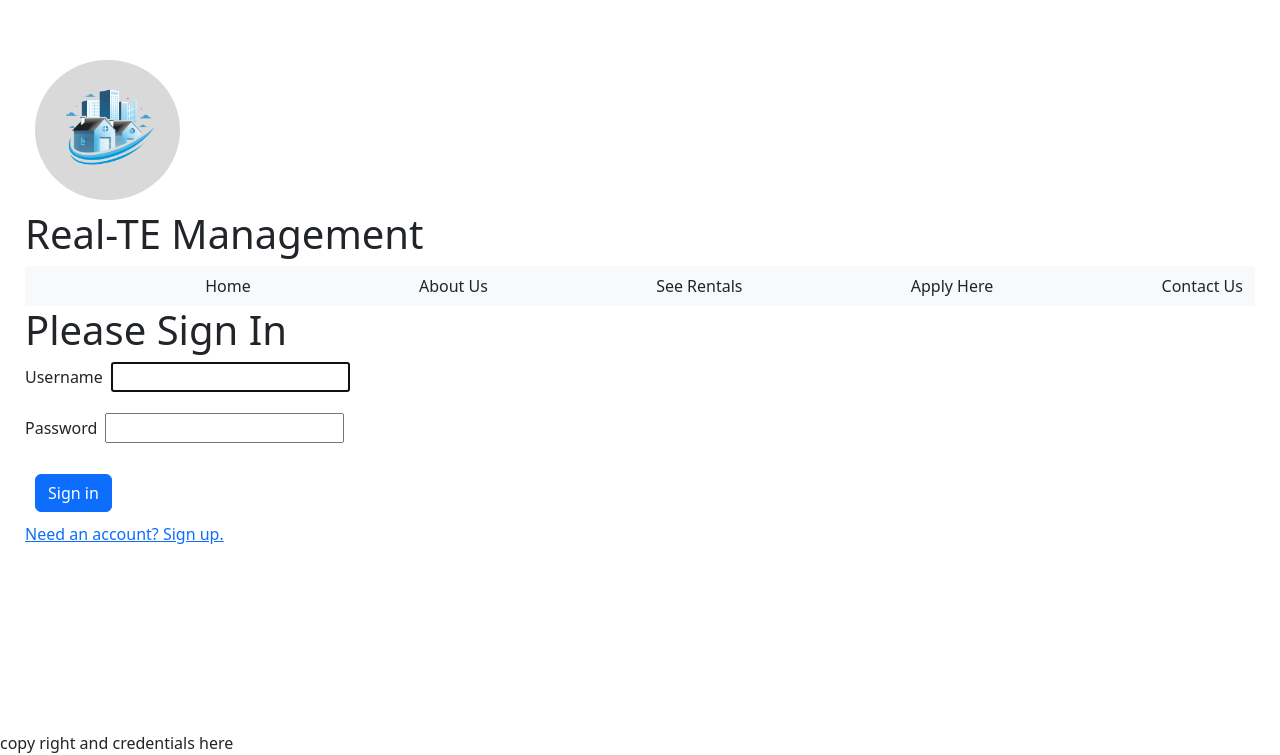
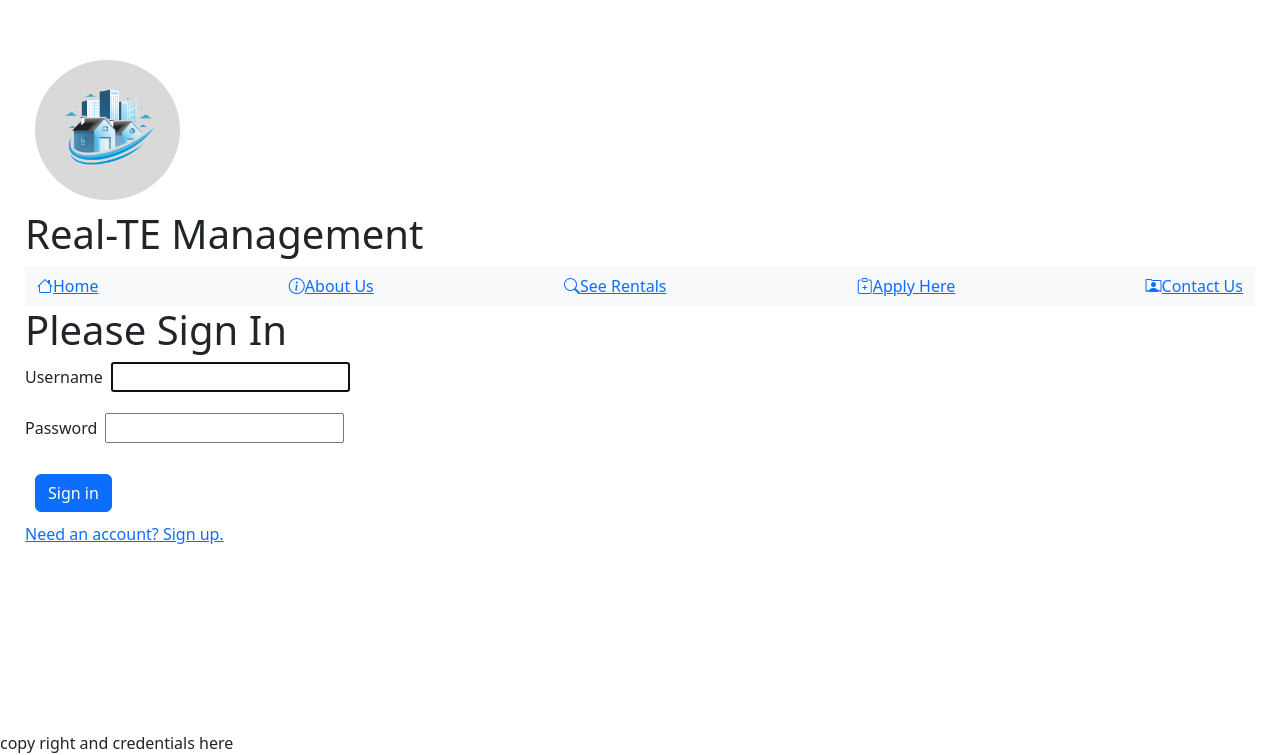
Before and after one commit to shann0n5/m03-capstone-final, a Vue app in the folder capstone/vue/: page /login in a window 1280 px wide. Shown: the part 119-874 px from the top of the page. Built offline with nearby package versions, Linux system fonts and the light colour scheme.

Commit message:
added symbols in navigation

```diff
--- a/capstone/vue/src/App.vue
+++ b/capstone/vue/src/App.vue
@@ -7,7 +7,6 @@
     <div id="capstone-app">
       <nav  class="navbar navbar-expand-lg bg-body-tertiary">
         <div class="container-fluid">
-          <i class="bi bi-house"></i>
 
           <!-- <router-link v-bind:to="{name: 'home' }">Home</router-link>&nbsp;|&nbsp;
           <router-link v-bind:to="{name: 'aboutUs'}">About Us</router-link>&nbsp;|&nbsp;
@@ -15,11 +14,11 @@
           <router-link v-bind:to="{name: 'qualifications'}">Apply Here</router-link>&nbsp;|&nbsp;
           <router-link v-bind:to="{name: 'contactUs'}">Contact Us</router-link>&nbsp;|&nbsp; -->
           <!-- <router-link v-bind:to="{ name: 'logout' }" v-if="this.$store.state.token != ''">Logout</router-link> -->
-          <a class="nav-link" href="/" target="_self">Home</a>
-          <a class="nav-link" href="/about-us" target="_self">About Us</a>
-          <a class="nav-link" href="/available-properties" target="_self">See Rentals</a>
-          <a class="nav-link" href="/qualifications" target="_self">Apply Here</a>
-          <a class="nav-link" href="/contact-us" target="_self">Contact Us</a>
+          <a class="bi bi-house" href="/" target="_self">Home</a>
+          <a class="bi bi-info-circle" href="/about-us" target="_self">About Us</a>
+          <a class="bi bi-search" href="/available-properties" target="_self">See Rentals</a>
+          <a class="bi bi-clipboard-plus" href="/qualifications" target="_self">Apply Here</a>
+          <a class="bi bi-person-rolodex" href="/contact-us" target="_self">Contact Us</a>
 
           <a  class="nav-link" href="/logout" target="_self" v-if="this.$store.state.token != ''" >Logout</a>
 
@@ -38,6 +37,7 @@
 
 <style>
 @import 'bootstrap/dist/css/bootstrap.min.css';
+@import url("https://cdn.jsdelivr.net/npm/bootstrap-icons@1.11.2/font/bootstrap-icons.min.css");
 .logo {
       border-radius: 50%;
       height: 10rem;
@@ -55,6 +55,9 @@ button{
 }
 .nav-link{
 justify-content: center;
+}
+.link{
+  text-decoration: none;
 }
 
 /* body {
```
